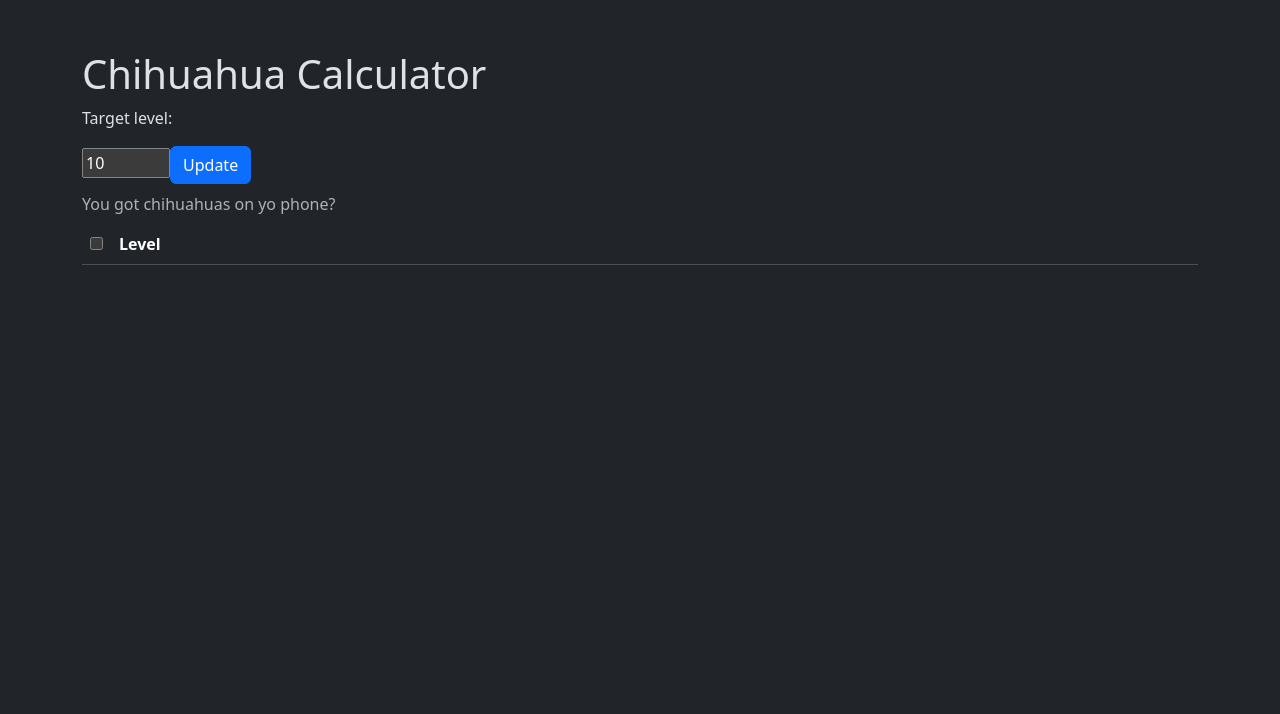
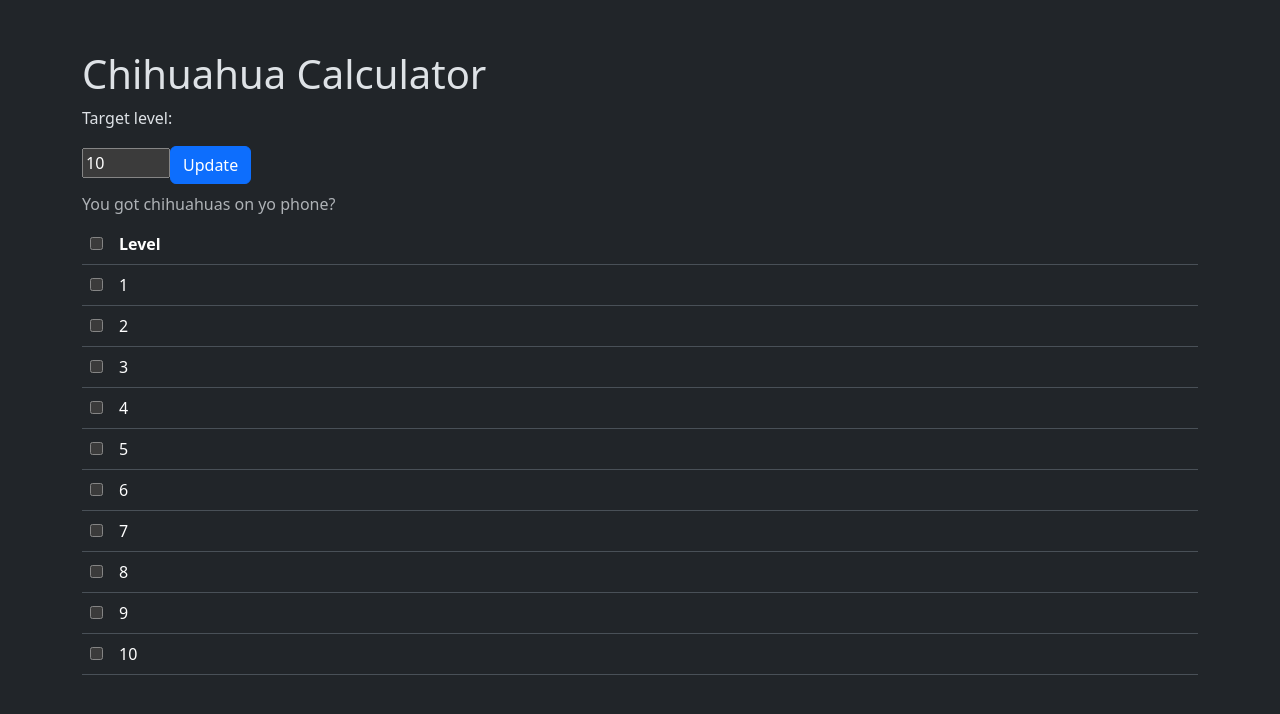
Before and after one commit to adamkirkus/chihuahua-calculator, a React (Vite) app: page / in a window 1280 px wide. Shown: the top 714 px of the page. Built offline with nearby package versions, Linux system fonts and the light colour scheme.

Commit message:
finish table state updates

```diff
--- a/src/App.tsx
+++ b/src/App.tsx
@@ -1,10 +1,10 @@
 import { useState } from "react";
 import "./App.css";
-import LevelRow from "./components/LevelRow";
+import LevelRows from "./components/LevelRows";
 
 function App() {
    const [count, setCount] = useState(10);
-  const [rows, setRows] = useState();
+   const [rows, setRows] = useState(<LevelRows level={10}></LevelRows>);
 
    return (
       <>
@@ -20,34 +20,30 @@ function App() {
                defaultValue={count}
                onChange={(evt) => setCount(evt.target.valueAsNumber)}
             />
-        <button className="btn btn-primary" onClick={UpdateRows}>
+            <button className="btn btn-primary" onClick={() => UpdateRows(count, setRows)}>
                Update
             </button>
-        <table className="table" onLoad={UpdateRows}>
-          <caption className="caption-top">
-            You got chihuahuas on yo phone?
-          </caption>
+            <table className="table">
+               <caption className="caption-top">You got chihuahuas on yo phone?</caption>
 
                <thead>
                   <tr>
                      <th scope="col" className="fit">
-                <input type="checkbox" id="check-all" />
+                        <input type="checkbox" />
                      </th>
                      <th scope="col">Level</th>
                   </tr>
                </thead>
 
-          <tbody id="level-rows"></tbody>
+               <tbody id="level-rows">{rows}</tbody>
             </table>
          </div>
       </>
    );
 }
 
-function UpdateRows() {
-  for (let i = 0; i < count; i++) {
-    console.log(i);
-  }
+function UpdateRows(count: number, setRows: any) {
+   setRows(<LevelRows level={count}></LevelRows>);
 }
 
 export default App;
--- /dev/null
+++ b/src/components/LevelRows.tsx
@@ -0,0 +1,27 @@
+interface Props {
+   level: number;
+}
+
+function LevelRows({ level }: Props) {
+   const elements = [];
+   for (let i = 1; i <= level; i++) {
+      elements.push(LevelRow(i));
+   }
+
+   return elements;
+}
+
+function LevelRow(level: number) {
+   return (
+      <>
+         <tr>
+            <td>
+               <input type="checkbox" id={"level" + level} />
+            </td>
+            <td>{level}</td>
+         </tr>
+      </>
+   );
+}
+
+export default LevelRows;
```
Also changed, not shown: src/components/LevelRow.tsx (deleted, +0 -18 lines). Lines whose indentation alone changed are shown as unchanged.
